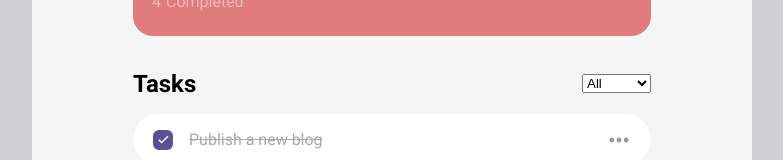
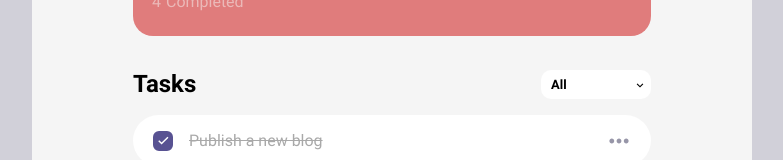
Before and after one commit to nitha1704/todo-ex, a React (Create React App) app: page / in a window 1280 px wide. Shown: the part 195-355 px from the top of the page, without its empty margins (248-1031 px from the left). Built offline with nearby package versions, Linux system fonts and the light colour scheme; data requests are answered from the project's data file.

Commit message:
customize datawow select css

```diff
--- a/server/db.json
+++ b/server/db.json
@@ -7,7 +7,6 @@
     },
     {
       "title": "Buy food for dinner",
-      "completed": false,
       "id": "5fe3f4ca-193c-4170-83c1-cb5a19908601"
     },
     {
--- /dev/null
+++ b/src/components/Datawow-Select/datawow-select.styled.tsx
@@ -0,0 +1,161 @@
+import styled from "styled-components";
+
+const DataWowSelect = styled.div`
+  .datawow-select {
+    position: relative;
+    z-index: 1;
+    min-width: 110px;
+  }
+
+  .container {
+    font-size: 16px;
+    color: #939498;
+  }
+
+  .select-box {
+    display: flex;
+    flex-direction: column;
+    position: relative;
+  }
+
+  .select-box .options-container {
+    position: absolute;
+    top: 125%;
+    left: 0%;
+    border-radius: 10px;
+    background: white;
+    box-shadow: 0px 0px 8px 0px rgba(0, 0, 0, 0.1);
+
+    max-height: 0;
+    width: 100%;
+
+    transition: all 0.4s;
+    overflow: hidden;
+    order: 1;
+
+    opacity: 0;
+    visibility: hidden;
+    padding: 10px 6px;
+  }
+
+  .select-box.dirty .selected {
+    color: #000;
+  }
+
+  .selected {
+    padding: 7px 10px;
+    width: 100%;
+    height: 29px;
+    border-radius: 10px;
+    background: #fff;
+    cursor: pointer;
+    display: flex;
+    align-items: center;
+
+    .placeholder-text {
+      font-size: 13px !important;
+      color: #000;
+    }
+  }
+
+  .select-box .options-container.active {
+    max-height: 160px;
+    opacity: 1;
+    visibility: visible;
+    overflow-y: scroll;
+  }
+
+  .select-box .options-container.active + .selected::after {
+    transform: rotateX(180deg);
+  }
+
+  .select-box .option {
+    position: relative;
+    color: #404040;
+    padding: 6.5px 8.6px;
+    cursor: pointer;
+    transition: 0.1s;
+    background-color: white;
+    margin-top: 3px;
+    border-radius: 8px;
+    display: flex;
+    align-items: center;
+  }
+  .select-box .option.active {
+    background-color: #585292;
+    label {
+      color: white;
+    }
+  }
+
+  .select-box .option:first-child {
+    margin-top: 0;
+  }
+
+  .select-box .option:hover {
+    background: #585292;
+    label {
+      color: white;
+    }
+  }
+
+  .select-box label {
+    font-family: "Roboto-Medium";
+    font-size: 13px;
+    color: #2e2e2e;
+    cursor: pointer;
+  }
+
+  .select-box .option .radio {
+    display: none;
+  }
+
+  .selected.invalid {
+    border: 1px solid #cb3a31;
+  }
+
+  .arrow-icon {
+    position: absolute;
+    top: 52%;
+    right: 4%;
+    transform: translateY(-50%);
+    transition: 0.3s;
+    display: flex;
+    cursor: pointer;
+  }
+  .arrow-icon.active {
+    transform: translateY(-40%) rotate(180deg);
+  }
+
+  ::-webkit-scrollbar {
+    width: 0px;
+    background: transparent; /* make scrollbar transparent */
+  }
+
+  //////////// Scrollbar Customize //////////////
+
+  // .select-box .options-container::-webkit-scrollbar {
+  //   width: 15px;
+  //   background: white;
+  //   border-radius: 10px 8px 28px 10px;
+  // }
+
+  // .select-box .options-container::-webkit-scrollbar-thumb {
+  //   background: #051640;
+  //   border-radius: 10px 8px 8px 10px;
+  // }
+
+  @media (max-width: 768px) {
+    .selected {
+      max-width: 100%;
+    }
+  }
+
+  @media (max-width: 576px) {
+    .selected {
+      max-height: initial;
+    }
+  }
+`;
+
+export { DataWowSelect };
--- a/src/components/Datawow-Select/datawow-select.tsx
+++ b/src/components/Datawow-Select/datawow-select.tsx
@@ -1,14 +1,100 @@
-import React, {useContext} from "react";
+import React, { useContext, useState, useEffect } from "react";
 import { GlobalContext } from "../../context";
+import { DataWowSelect } from "./datawow-select.styled";
 
-const DatawowSelect = () => {
+const DatawowSelect = ({ data }: any) => {
   const { handleTodoFilter } = useContext(GlobalContext);
+
+  const [isOptionContainerActive, setIsOptionContainerActive] =
+    useState<boolean>(false);
+
+  const [optionPlaceholderText, setOptionPlaceholderText] = useState<string>();
+  const [optionPlaceholderValue, setOptionPlaceholderValue] =
+    useState<string>("all");
+
+  const handleCloseFilter = (event: any) => {
+    const elem = document.querySelector(".datawow-select");
+    if (elem && !elem.contains(event.target)) {
+      setIsOptionContainerActive(false);
+    }
+  };
+
+  const handleSelect = (item: any) => {
+    setOptionPlaceholderText(item?.name);
+
+    // Set Timeout for smooth animation when option fade up
+    setTimeout(() => {
+      setOptionPlaceholderValue(item?.value);
+    }, 400);
+
+    handleTodoFilter(item?.value);
+  };
+
+  useEffect(() => {
+    document.addEventListener("mousedown", handleCloseFilter);
+    return () => {
+      document.removeEventListener("mousedown", handleCloseFilter);
+    };
+  }, []);
+
   return (
-    <select onChange={(e) => handleTodoFilter(e)}>
-      <option value="all">All</option>
-      <option value="done">Done</option>
-      <option value="undone">Undone</option>
-    </select>
+    <DataWowSelect className="datawow-select">
+      {/* <select onChange={(e) => handleTodoFilter(e)}>
+        <option value="all">All</option>
+        <option value="done">Done</option>
+        <option value="undone">Undone</option>
+      </select> */}
+
+      <div className="datawow-select container">
+        <div
+          className="select-box"
+          onClick={() => setIsOptionContainerActive(!isOptionContainerActive)}
+        >
+          <div
+            className={`options-container ${
+              isOptionContainerActive ? "active" : ""
+            }`}
+          >
+            <div className="wrapper">
+              {data &&
+                data.length > 0 &&
+                data.map((item: any) => {
+                  return (
+                    <div
+                      className={`option ${
+                        optionPlaceholderValue === item?.value ? "active" : ""
+                      }`}
+                      onClick={() => handleSelect(item)}
+                    >
+                      <input type="radio" className="radio" id=" " name=" " />
+                      <label htmlFor="">{item?.name}</label>
+                    </div>
+                  );
+                })}
+            </div>
+          </div>
+          <div className="selected">
+            <span className="placeholder-text">
+              {optionPlaceholderText ?? "All"}
+            </span>
+          </div>
+          <div className="arrow-icon">
+            <svg
+              xmlns="http://www.w3.org/2000/svg"
+              width="14"
+              height="14"
+              viewBox="0 0 14 14"
+              fill="none"
+            >
+              <path
+                d="M9.50521 5.4209L7.00096 7.92515L4.49671 5.4209L3.67188 6.24573L7.00096 9.57482L10.33 6.24573L9.50521 5.4209Z"
+                fill="black"
+              />
+            </svg>
+          </div>
+        </div>
+      </div>
+    </DataWowSelect>
   );
 };
 
--- a/src/components/Todo/todo.tsx
+++ b/src/components/Todo/todo.tsx
@@ -1,4 +1,4 @@
-import { useContext } from "react";
+import { useContext, useEffect } from "react";
 import { DatawowSelect } from "..";
 import { TodoSection } from "./todo.styled";
 import { GlobalContext } from "../../context";
@@ -26,7 +26,35 @@ const Todo = () => {
     handleSubmitEdit,
     handleTodoFilter,
     addTask,
+
+    getTodoList,
+    calcProgress,
   } = useContext(GlobalContext);
+
+  const status = [
+    {
+      value: "all",
+      name: "All",
+    },
+    {
+      value: "done",
+      name: "Done",
+    },
+    {
+      value: "undone",
+      name: "Undone",
+    },
+  ];
+
+  useEffect(() => {
+    getTodoList();
+  }, []);
+
+  useEffect(() => {
+    calcProgress();
+
+    console.log(todoList);
+  }, [todoList]);
 
   return (
     <TodoSection className="todo">
@@ -47,7 +75,7 @@ const Todo = () => {
             <div className="todo-list">
               <div className="title">
                 <span>Tasks</span>
-                <DatawowSelect />
+                <DatawowSelect data={status} />
               </div>
               <div className="tasks">
                 {todoList &&
--- a/src/context/index.tsx
+++ b/src/context/index.tsx
@@ -171,27 +171,17 @@ export const GlobalProvider = ({
       .finally(() => setIsLoading(false));
   };
 
-  const handleTodoFilter = (e: any) => {
+  const handleTodoFilter = (value: string) => {
     const filterItem = allTodoList.filter((item: any) => {
-      return e.target.value === "done"
+      return value === "done"
         ? item.completed
-        : e.target.value === "undone"
+        : value === "undone"
         ? !item.completed
         : item;
     });
 
     setTodoList(filterItem);
   };
-
-  useEffect(() => {
-    getTodoList();
-  }, []);
-
-  useEffect(() => {
-    calcProgress();
-
-    console.log(todoList);
-  }, [todoList]);
 
   return (
     <GlobalContext.Provider
@@ -217,6 +207,9 @@ export const GlobalProvider = ({
         handleSubmitEdit,
         handleTodoFilter,
         addTask,
+
+        getTodoList,
+        calcProgress
       }}
     >
       {children}
```
